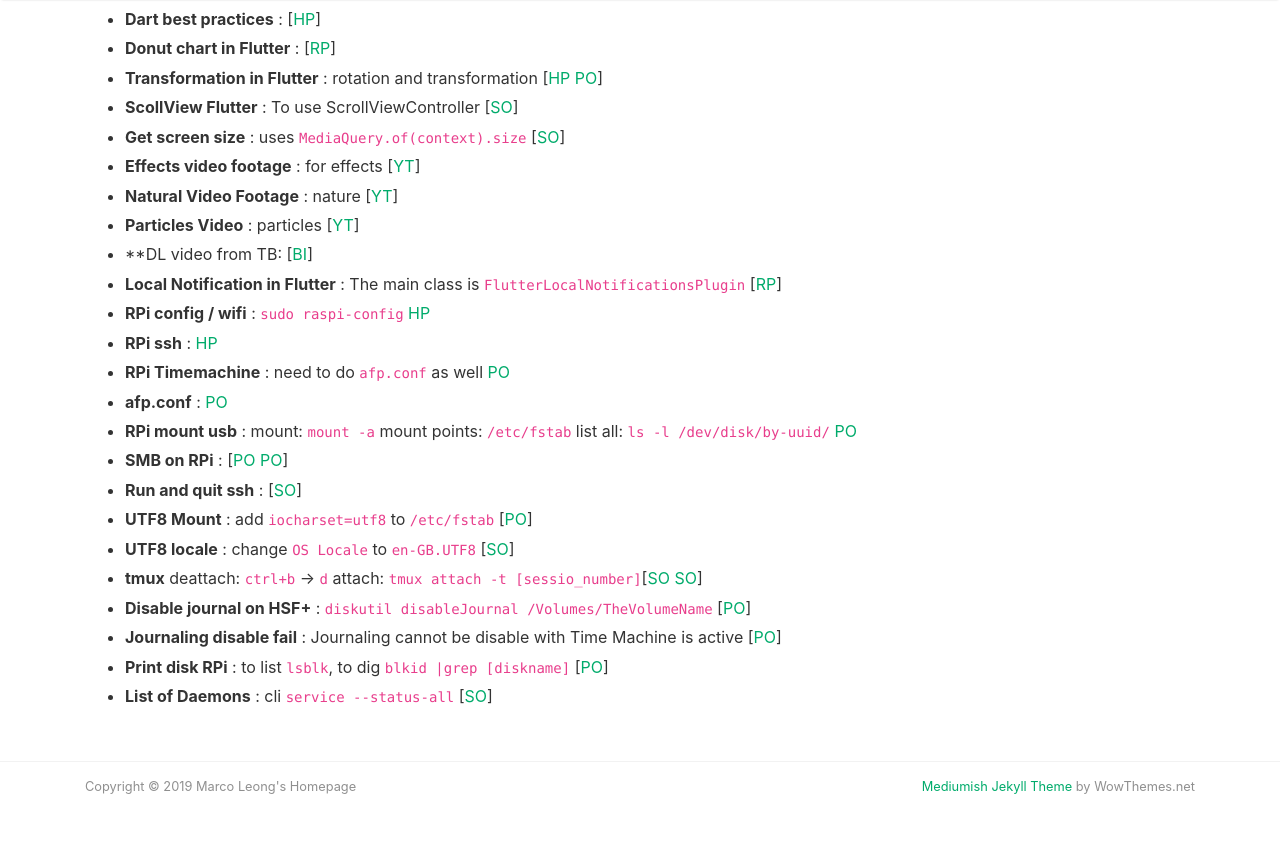
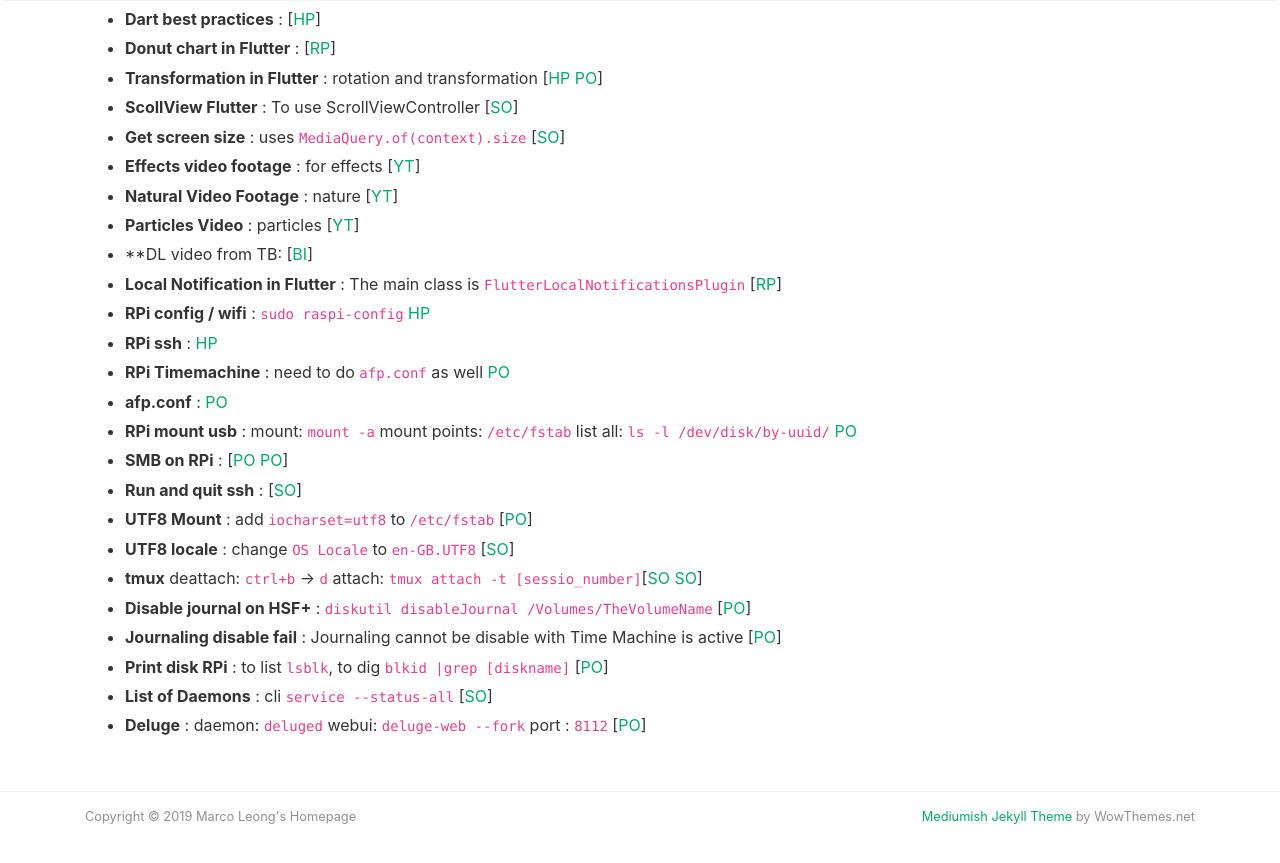
Before and after one commit to MarcoLeongDev/MarcoLeongDev.github.io, a Jekyll site: the page built from journey.md, in a window 1280 px wide and 900 px high, scrolled down 2655 px. Shown: the top 863 px of the window. Built offline with Jekyll 4.4.1, drawn with Linux system fonts in a browser that asks for light colours; nearby versions of some CDN libraries; our own code applies the rules of GitHub Pages for plain Markdown files.

Commit message:
Update journey.md

```diff
--- a/journey.md
+++ b/journey.md
@@ -87,6 +87,7 @@
 - **Journaling disable fail** : Journaling cannot be disable with Time Machine is active [[PO](https://discussions.apple.com/thread/4573726)]
 - **Print disk RPi** : to list `lsblk`, to dig `blkid |grep [diskname]` [[PO](https://kerneltalks.com/howto/how-to-add-uuid-entry-in-etc-fstab-in-linux/)]
 - **List of Daemons** : cli `service --status-all` [[SO](https://unix.stackexchange.com/questions/175380/how-to-list-all-running-daemons)]
+- **Deluge** : daemon: `deluged` webui: `deluge-web --fork`  port : `8112` [[PO](https://www.addictivetips.com/ubuntu-linux-tips/use-deluge-webui-on-linux/)]
 
 
 
```
